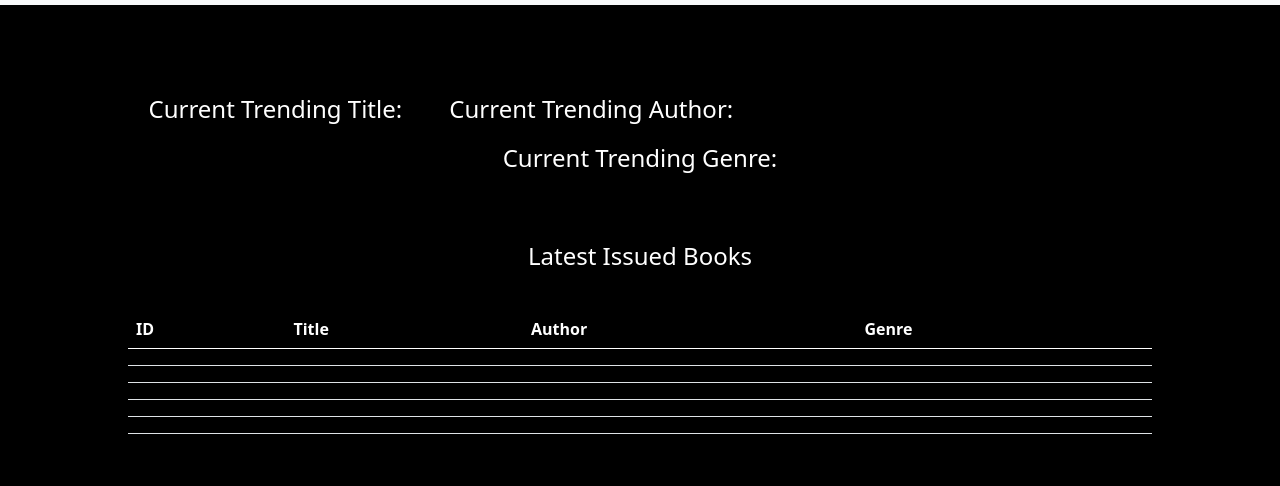
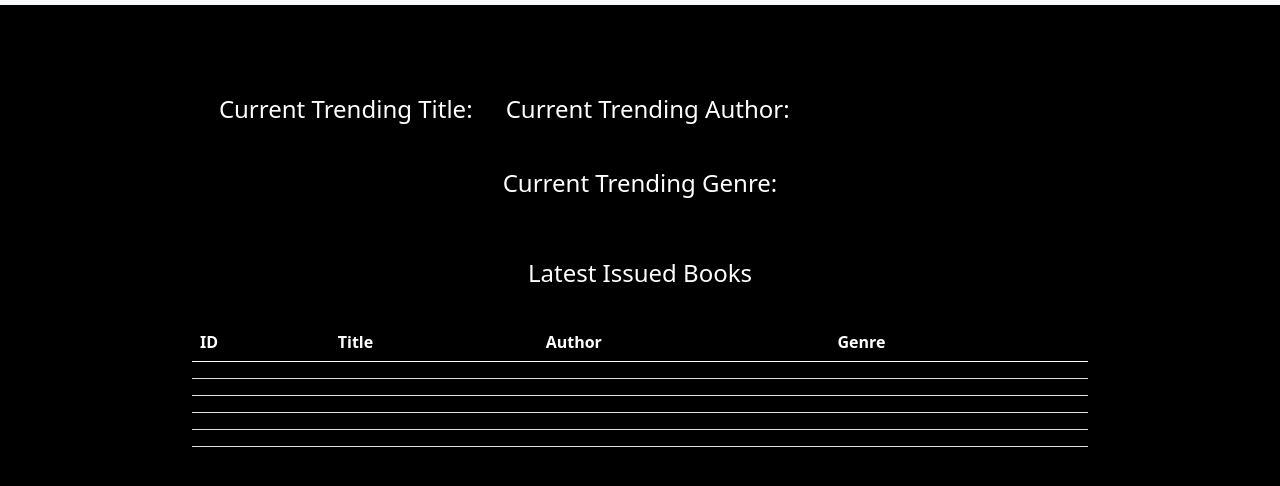
Before and after one commit to prathm3107/Library-Automation, a plain HTML site: page analytics.html in a window 1280 px wide. Shown: the part 88-574 px from the top of the page. Drawn offline with nearby package versions, Linux system fonts and the light colour scheme; no server answers; a script that the page names is missing.

Commit message:
final commit

```diff
--- a/analytics.html
+++ b/analytics.html
@@ -33,14 +33,14 @@
 
     </nav>
 
-    <div class="analytics-container">
-        <h4 style="color: white; text-align: left; display: inline; padding: 2%">Current Trending Title:
+    <div class="table-container">
+        <h4 style="color: white; text-align: left; display: inline; padding: 5% 3% 5%;">Current Trending Title:
             <p id="title" style="text-decoration: underline; text-align: left; display: inline;"></p>
         </h4>
-        <h4 style="color: white; text-align: right; display: inline; padding: 2%">Current Trending Author:
+        <h4 style="color: white; text-align: right; display: inline; padding-left: 5% 3% 5%;">Current Trending Author:
             <p id="author" style="text-decoration:underline ; text-align: right; display: inline;"></p>
         </h4>
-        <h4 style="color: white; text-align: center; padding: 2% 0% 3%;">Current Trending Genre:
+        <h4 style="color: white; text-align: center; padding: 5% 0% 3%;">Current Trending Genre:
             <p id="genre" style="text-decoration: underline; display: inline;"></p>
         </h4>
 
```
